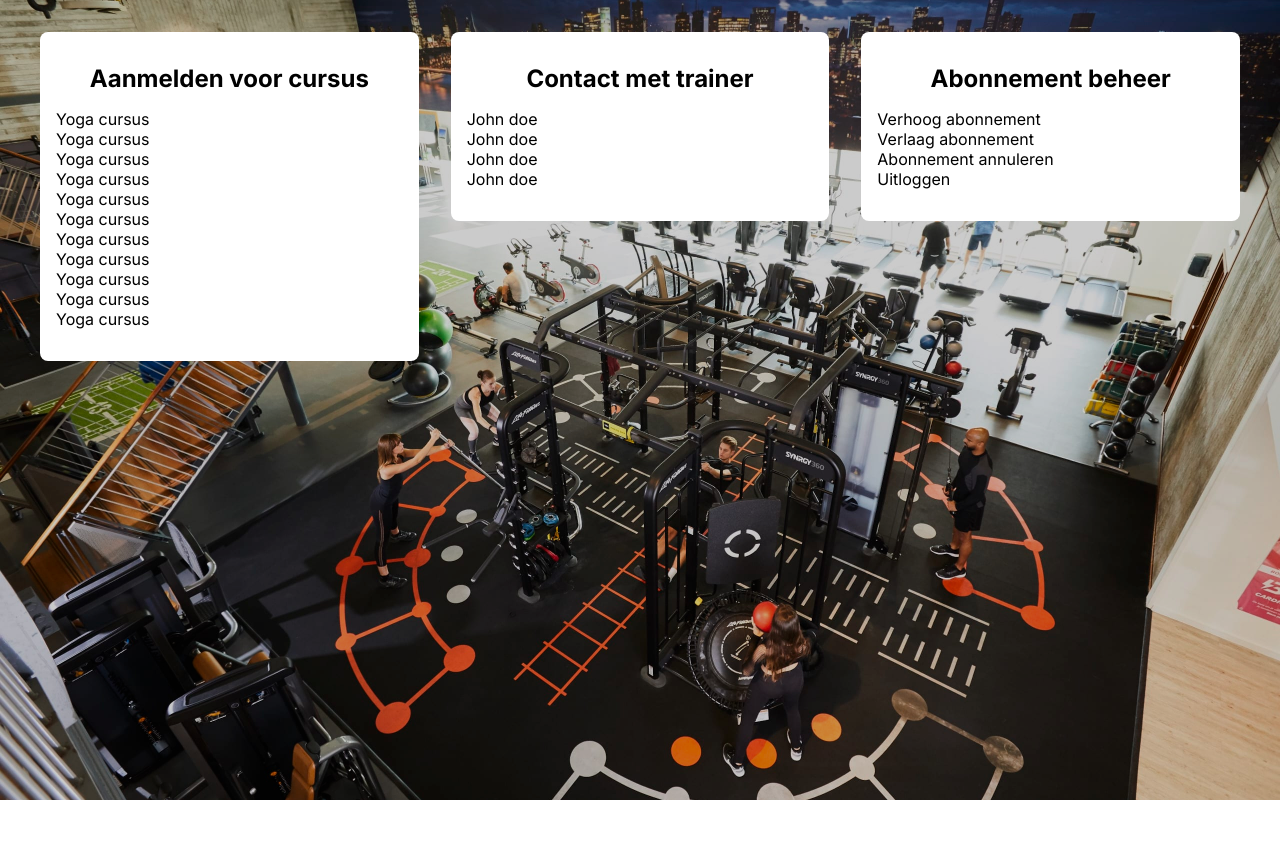
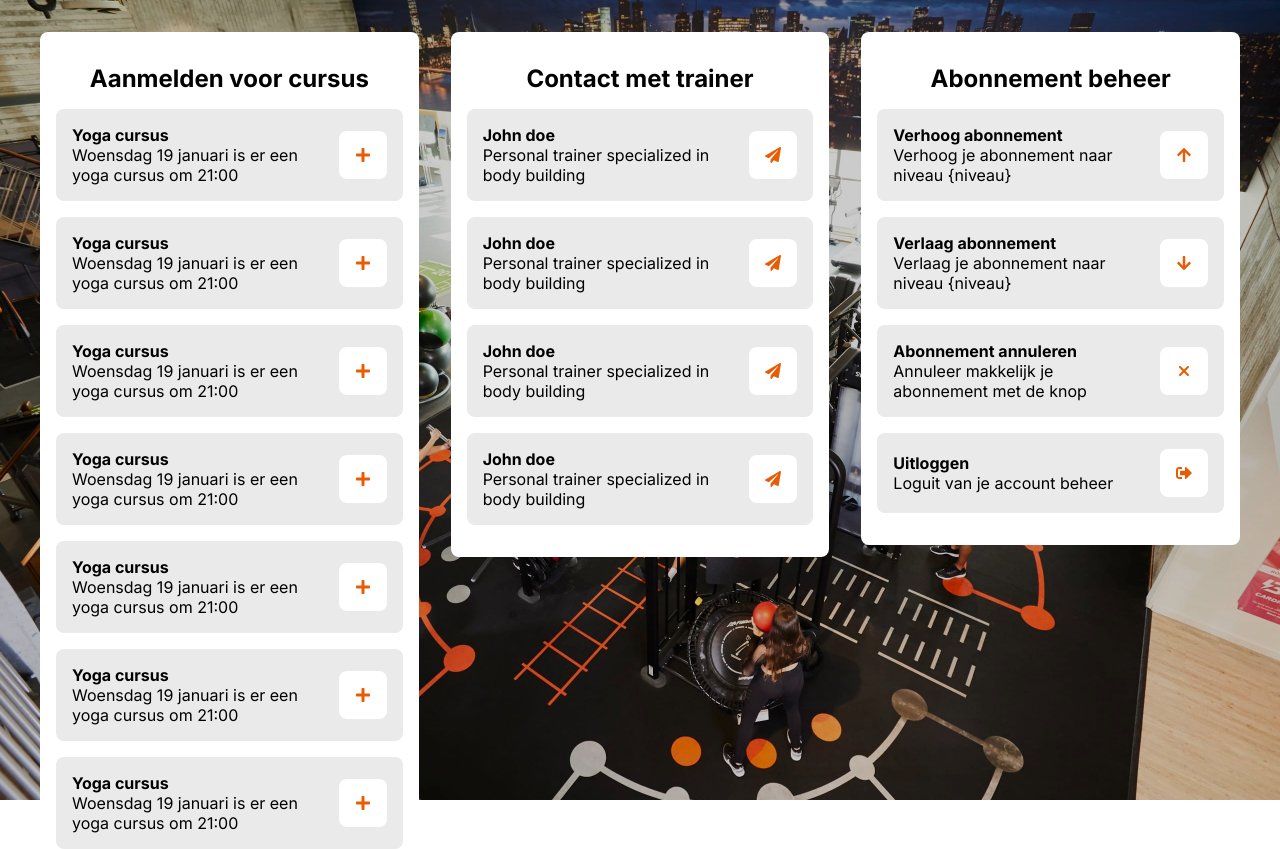
Before and after one commit to finnjosten/sportschool, a React (Vite) app in the folder kastoe/: page /account in a window 1280 px wide. Shown: the top 849 px of the page. Before the commit the page ends 800 px from the top, so only its background shows below. Built offline with nearby package versions, Linux system fonts and the light colour scheme.

Commit message:
Account stylng and bg styling
Account styling like the items in cards and the overall simple styling for the BG image

```diff
--- a/kastoe/src/accountPage/accountPage.css
+++ b/kastoe/src/accountPage/accountPage.css
@@ -1,6 +1,11 @@
-.account-page-background { background-image: url('../assets/images/gymBackground.png'); background-size: cover; background-position: center; height: 100vh; width: 100vw; margin: 0; }
-.container { height: 100%; width: 100%; background-color: rgba(0,0,0,0.2); display: flex; justify-content: center; align-items: start; padding: 32px; box-sizing: border-box; }
+.container { height: 100%; width: 100; display: flex; justify-content: center; align-items: start; padding: 32px; box-sizing: border-box; }
 .inner { --gc: 3; gap: 32px; width: 100%; max-width: 1200px; display: grid; grid-template-columns: repeat(var(--gc), minmax(0, 1fr)); }
 
-.wpb-card--col { width: 100%; height: fit-content; background-color: rgba(255, 255, 255); border-radius: 8px; padding: 32px 16px; display: flex; flex-direction: column; gap: 16px; }
-.wpb-card--col .wpb-card__title { text-align: center; font-size: 24px; color: #000; }
+.card--col { width: 100%; height: fit-content; background-color: rgba(255, 255, 255); border-radius: 8px; padding: 32px 16px; display: flex; flex-direction: column; gap: 16px; }
+.card--col > .card__title { text-align: center; font-size: 24px; color: #000; }
+.card--col .card__items { display: flex; flex-direction: column; gap: 16px; }
+
+.card--box { background-color: var(--bg-dark); display: flex; justify-content: space-between; align-items: center; gap: 8px; padding: 16px; border-radius: 8px; }
+.card--box .card__title { font-weight: bold; }
+.card--box .card__footer { display: flex; justify-content: center; align-items: center; }
+.card--box .icon-wrapper { display: grid; place-items: center; height: 48px; width: 48px; border-radius: 8px; background-color: var(--bg); color: var(--accent); }
--- a/kastoe/src/accountPage/accountPage.jsx
+++ b/kastoe/src/accountPage/accountPage.jsx
@@ -1,12 +1,27 @@
 import "./accountPage.css";
+
+import { FaXmark } from "react-icons/fa6";
+import { FaArrowUp, FaArrowDown, FaCheck, FaSignOutAlt, FaPaperPlane, FaPlus  } from "react-icons/fa";
+
+const iconSize = 16;
 
 function CursusCard({ title, items }) {
     return (
-        <div className="wpb-card wpb-card--col wpb-card--col-cursus">
-            <h3 className="wpb-card__title">{title}</h3>
-            <div className="wpb-card__boxes">
+        <div className="card card--col card--col-cursus">
+            <h3 className="card__title">{title}</h3>
+            <div className="card__items">
                 {items?.map((item, idx) => (
-                    <div className="wpb-card wpb-card--box" key={idx}>{item.title}</div>
+                    <div className="card card--box" key={idx}>
+                        <div className="card__body">
+                            <p className="card__title">{item.title}</p>
+                            <p className="card__description">{item.description}</p>
+                        </div>
+                        <div className="card__footer">
+                            <span className="icon-wrapper">
+                                <FaPlus size={iconSize} />
+                            </span>
+                        </div>
+                    </div>
                 ))}
             </div>
         </div>
@@ -15,11 +30,21 @@ function CursusCard({ title, items }) {
 
 function TrainerCard({ title, items }) {
     return (
-        <div className="wpb-card wpb-card--col wpb-card--col-trainer">
-            <h3 className="wpb-card__title">{title}</h3>
-            <div className="wpb-card__boxes">
+        <div className="card card--col card--col-trainer">
+            <h3 className="card__title">{title}</h3>
+            <div className="card__items">
                 {items?.map((item, idx) => (
-                    <div className="wpb-card wpb-card--box" key={idx}>{item.title}</div>
+                    <div className="card card--box" key={idx}>
+                        <div className="card__body">
+                            <p className="card__title">{item.title}</p>
+                            <p className="card__description">{item.description}</p>
+                        </div>
+                        <div className="card__footer">
+                            <span className="icon-wrapper">
+                                <FaPaperPlane size={iconSize} />
+                            </span>
+                        </div>
+                    </div>
                 ))}
             </div>
         </div>
@@ -28,11 +53,21 @@ function TrainerCard({ title, items }) {
 
 function AccountCard({ title, items }) {
     return (
-        <div className="wpb-card wpb-card--col wpb-card--col-trainer">
-            <h3 className="wpb-card__title">{title}</h3>
-            <div className="wpb-card__boxes">
+        <div className="card card--col card--col-trainer">
+            <h3 className="card__title">{title}</h3>
+            <div className="card__items">
                 {items?.map((item, idx) => (
-                    <div className="wpb-card wpb-card--box" key={idx}>{item.title}</div>
+                    <div className="card card--box" key={idx}>
+                        <div className="card__body">
+                            <p className="card__title">{item.title}</p>
+                            <p className="card__description">{item.description}</p>
+                        </div>
+                        <div className="card__footer">
+                            <span className="icon-wrapper">
+                                <item.icon size={iconSize} />
+                            </span>
+                        </div>
+                    </div>
                 ))}
             </div>
         </div>
@@ -107,24 +142,29 @@ function AccountPage() {
     const accountOptions = [
         {
             title: "Verhoog abonnement",
-            description: "Verhoog je abonnement naar niveau {niveau}"
+            description: "Verhoog je abonnement naar niveau {niveau}",
+            icon: FaArrowUp
         },
         {
             title: "Verlaag abonnement",
-            description: "Verlaag je abonnement naar niveau {niveau}"
+            description: "Verlaag je abonnement naar niveau {niveau}",
+            icon: FaArrowDown
         },
         {
             title: "Abonnement annuleren",
-            description: "Annuleer makkelijk je abonnement met de knop"
+            description: "Annuleer makkelijk je abonnement met de knop",
+            icon: FaXmark
         },
         {
             title: "Uitloggen",
-            description: "Loguit van je account beheer"
+            description: "Loguit van je account beheer",
+            icon: FaSignOutAlt
         }
     ];
 
     return (
-        <div className="account-page-background">
+        <>
+            <div className="page page--account">
                 <div className="container">
                     <div className="inner">
                         <CursusCard title="Aanmelden voor cursus" items={cursusOptions} />
@@ -133,6 +173,8 @@ function AccountPage() {
                     </div>
                 </div>
             </div>
+            <div className="page-bg"></div>
+        </>
     );
 }
 
--- a/kastoe/src/index.css
+++ b/kastoe/src/index.css
@@ -6,6 +6,8 @@
     --bg-dark: #EAEAEA;
 }
 
+#root { position: relative; }
+
 * {
     box-sizing: border-box;
     margin: 0;
@@ -13,13 +15,7 @@
     font-family: 'Inter', sans-serif;
 }
 
-h1, h2, h3, h4, h5, h6 {
-  font-family: "Inter", sans-serif;
-  font-optical-sizing: auto;
-  font-weight: bold;
-  font-style: normal;
-}
-
+h1, h2, h3, h4, h5, h6 { font-family: "Inter", sans-serif; font-optical-sizing: auto; font-weight: bold; font-style: normal; }
 h1 { font-size: 40px; }
 h2 { font-size: 32px; }
 h3 { font-size: 24px; }
@@ -27,28 +23,13 @@ h4 { font-size: 20px; }
 h5 { font-size: 16px; }
 h6 { font-size: 14px; }
 
-
-p, a, li, span, div, input, textarea, select, button, label {
-  font-family: "Inter", sans-serif;
-  font-optical-sizing: auto;
-  font-weight: normal;
-  font-style: normal;
-  font-size: 16px;
-}
+p, a, li, span, div, input, textarea, select, button, label { font-family: "Inter", sans-serif; font-optical-sizing: auto; font-weight: normal; font-style: normal; font-size: 16px; }
 
 
+button, .btn { padding: 8px 16px; border: 1px solid var(--accent); background-color: var(--accent); border-radius: 8px; color: #fff; font-size: 24px; cursor: pointer; transition: background 0.3s, border 0.3s; }
+:is(button, .btn):hover { background-color: #cb531b; border-color: #cb531b; }
 
-button, .btn {
-    padding: 8px 16px;
-    border: 1px solid var(--accent);
-    background-color: var(--accent);
-    border-radius: 8px;
-    color: #fff;
-    font-size: 24px;
-    cursor: pointer;
-    transition: background 0.3s, border 0.3s;
-}
-:is(button, .btn):hover {
-    background-color: #cb531b;
-    border-color: #cb531b;
-}
+.page { width: 100vw; min-height: 100vh; display: flex; justify-content: center; align-items: center; position: relative; overflow: hidden; position: relative; z-index: 1; }
+
+.page-bg { background-image: url('./assets/images/gymBackground.png'); background-size: cover; background-position: center; height: 100vh; width: 100vw; margin: 0; position: fixed; top: 0; left: 0; z-index: -1; }
+.page-bg::after { content: ""; position: absolute; top: 0; left: 0; right: 0; bottom: 0; background-color: rgba(0, 0, 0, 0.2); }
--- a/kastoe/src/loginPage/LoginPage.jsx
+++ b/kastoe/src/loginPage/LoginPage.jsx
@@ -64,6 +64,8 @@ function LoginPage() {
                 </div>
             </div>
 
+            <div className="page-bg"></div>
+
             <div className={`modal-overlay ${isModalOpen ? "--active" : ""}`}>
                 <div className="modal">
                     <div className="keypad">
--- a/kastoe/src/loginPage/loginPage.css
+++ b/kastoe/src/loginPage/loginPage.css
@@ -1,5 +1,3 @@
-.page.page--login { background-image: url('../assets/images/gymBackground.png'); background-size: cover; background-position: center; height: 100vh; width: 100vw; display: flex; justify-content: center; align-items: center; margin: 0; padding: 0; overflow: hidden; }
-
 .card--login { background-color: #fff; padding: 32px; border-radius: 8px; width: fit-content; max-width: 420px; display: flex; flex-direction: column; align-items: center; }
 .card--login .logo { width: 210px; margin-bottom: 32px; }
 .card--login .btn-group { display: flex; justify-content: center; gap: 16px; width: 100%; }
```
Lines whose indentation alone changed are shown as unchanged.
